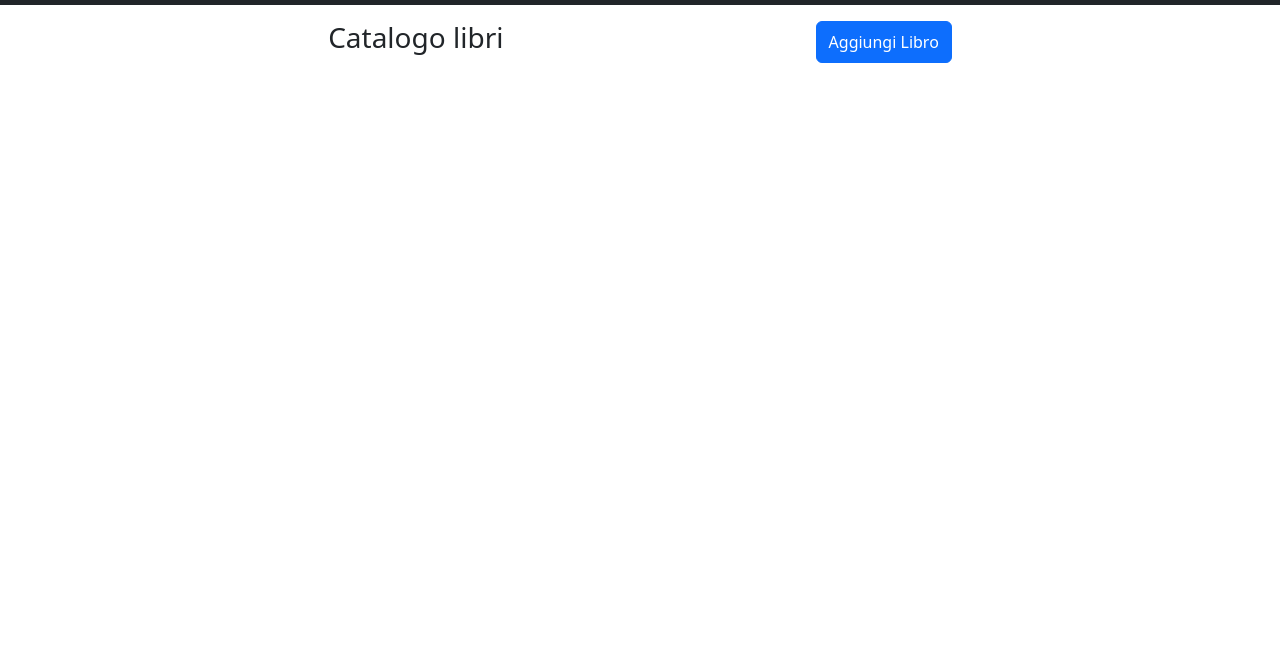
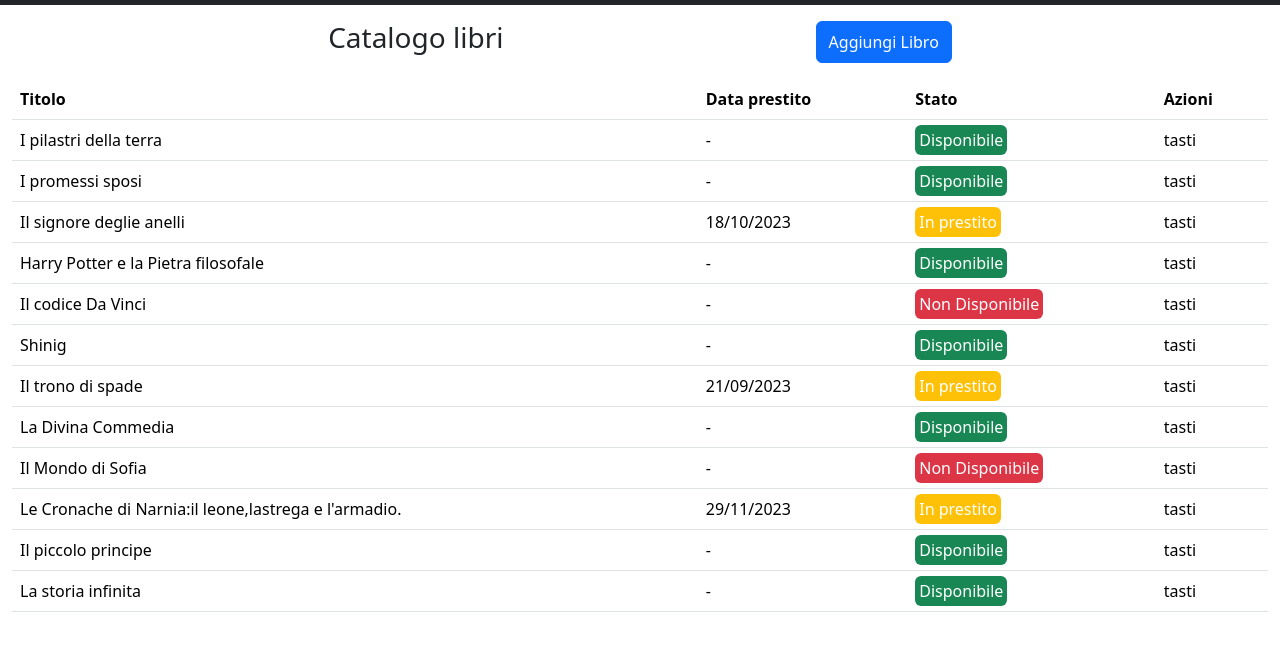
Before and after one commit to DaniPrr90/html-css-bootstrap-dashboard, a plain HTML site: page index.html in a window 1280 px wide. Shown: the part 67-718 px from the top of the page. Drawn offline with nearby package versions, Linux system fonts and the light colour scheme.

Commit message:
add:inserimento tabella

```diff
--- a/index.html
+++ b/index.html
@@ -18,9 +18,8 @@
             <nav class="navbar navbar-expand-lg text-white">
                 <div class="container-fluid">
                     <a class="navbar-brand text-white" href="#">Catalogo Libri</a>
-                        <button class="navbar-toggler" type="button" data-bs-toggle="collapse"
-                            data-bs-target="#navbarNav" aria-controls="navbarNav" aria-expanded="false"
-                            aria-label="Toggle navigation">
+                    <button class="navbar-toggler" type="button" data-bs-toggle="collapse" data-bs-target="#navbarNav"
+                        aria-controls="navbarNav" aria-expanded="false" aria-label="Toggle navigation">
                         <span class="navbar-toggler-icon"></span>
                     </button>
                     <div class="collapse navbar-collapse" id="navbarNav">
@@ -45,10 +44,100 @@
 </header>
 <main>
     <div class=" d-flex justify-content-evenly container-fluid p-3">
-        <div> <h3>Catalogo libri</h3></div>
+        <div>
+            <h3>Catalogo libri</h3>
+        </div>
         <button type="button" class="btn btn-primary">Aggiungi Libro</button>
     </div>
+    <div class="container-fluid d-flex justify-content-evenly ">
+    <table class="table caption-top">
+        <thead>
+            <tr>
+                <th scope="col">Titolo</th>
+                <th scope="col">Data prestito</th>
+                <th scope="col">Stato</th>
+                <th scope="col">Azioni</th>
+            </tr>
+        </thead>
+        <tbody>
+            <tr>
+                <td>I pilastri della terra</td>
+                <td>-</td>
+                <td> <span class="bg-success rounded text-white p-1">Disponibile</span></td>
+                <td>tasti</td>
+            </tr>
+            <tr>
+                <td>I promessi sposi</td>
+                <td>-</td>
+                <td> <span class="bg-success rounded text-white p-1">Disponibile</span></td>
+                <td>tasti</td>
+            </tr>
+            <tr>
+                <td>Il signore deglie anelli</td>
+                <td>18/10/2023</td>
+                <td> <span class="bg-warning rounded text-white p-1">In prestito</span></td>
+                <td>tasti</td>
+            </tr>
+            <tr>
+                <td>Harry Potter e la Pietra filosofale</td>
+                <td>-</td>
+                <td> <span class="bg-success rounded text-white p-1">Disponibile</span></td>
+                <td>tasti</td>
+            </tr>
+
+            <tr>
+                <td>Il codice Da Vinci</td>
+                <td>-</td>
+                <td> <span class="bg-danger rounded text-white p-1">Non Disponibile</span></td>
+                <td>tasti</td>
+            </tr>
+            <tr>
+                <td>Shinig</td>
+                <td>-</td>
+                <td> <span class="bg-success rounded text-white p-1">Disponibile</span></td>
+                <td>tasti</td>
+            </tr>
+            <tr>
+                <td>Il trono di spade</td>
+                <td>21/09/2023</td>
+                <td> <span class="bg-warning rounded text-white p-1">In prestito</span></td>
+                <td>tasti</td>
+            </tr>
+            <tr>
+                <td>La Divina Commedia</td>
+                <td>-</td>
+                <td> <span class="bg-success rounded text-white p-1">Disponibile</span></td>
+                <td>tasti</td>
+            </tr>
+            <tr>
+                <td>Il Mondo di Sofia</td>
+                <td>-</td>
+                <td> <span class="bg-danger rounded text-white p-1">Non Disponibile</span></td>
+                <td>tasti</td>
+            </tr>
+            <tr>
+                <td>Le Cronache di Narnia:il leone,lastrega e l'armadio.</td>
+                <td>29/11/2023</td>
+                <td> <span class="bg-warning rounded text-white p-1">In prestito</span></td>
+                <td>tasti</td>
+            </tr>
+            <tr>
+                <td>Il piccolo principe</td>
+                <td>-</td>
+                <td> <span class="bg-success rounded text-white p-1">Disponibile</span></td>
+                <td>tasti</td>
+            </tr>
+            <tr>
+                <td>La storia infinita</td>
+                <td>-</td>
+                <td> <span class="bg-success rounded text-white p-1">Disponibile</span></td>
+                <td>tasti</td>
+            </tr>
+        </tbody>
+    </table>
+</div>
 </main>
+
 <body>
 
 
```
Lines whose indentation alone changed are shown as unchanged.
